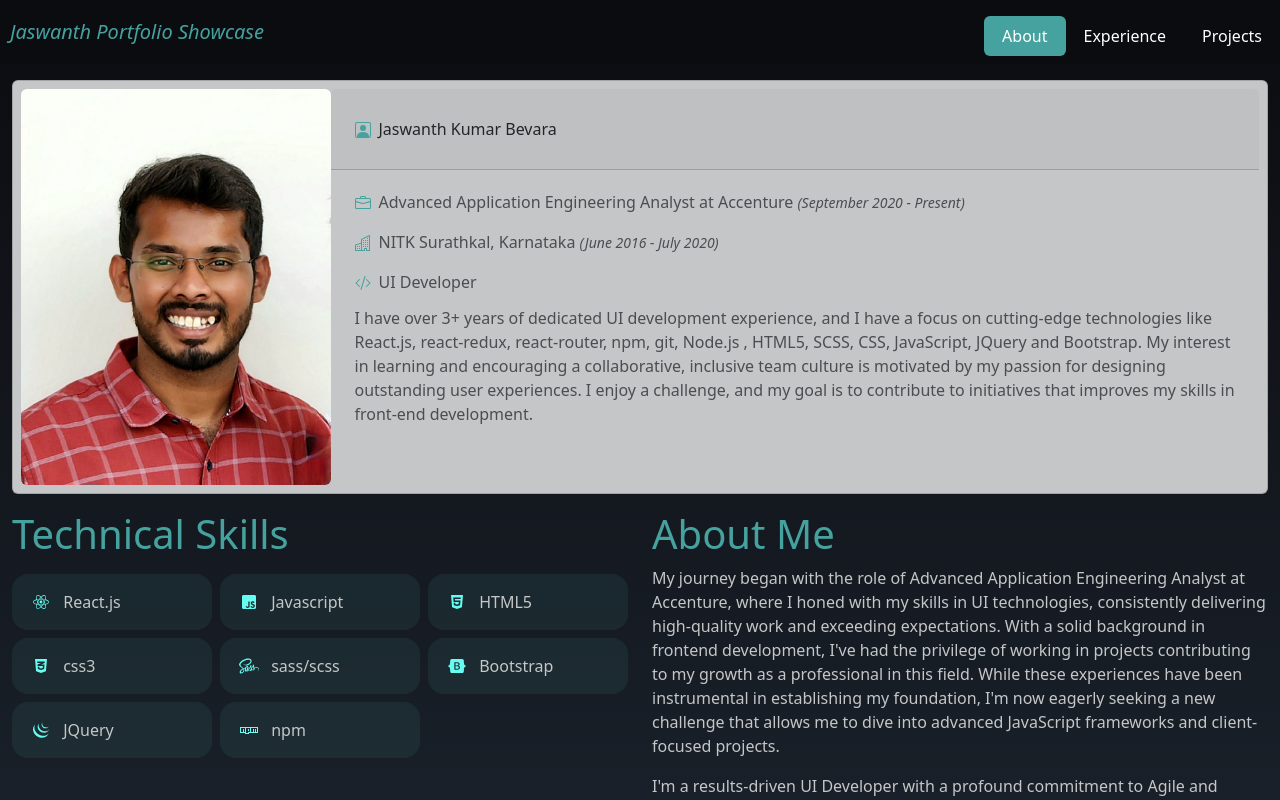
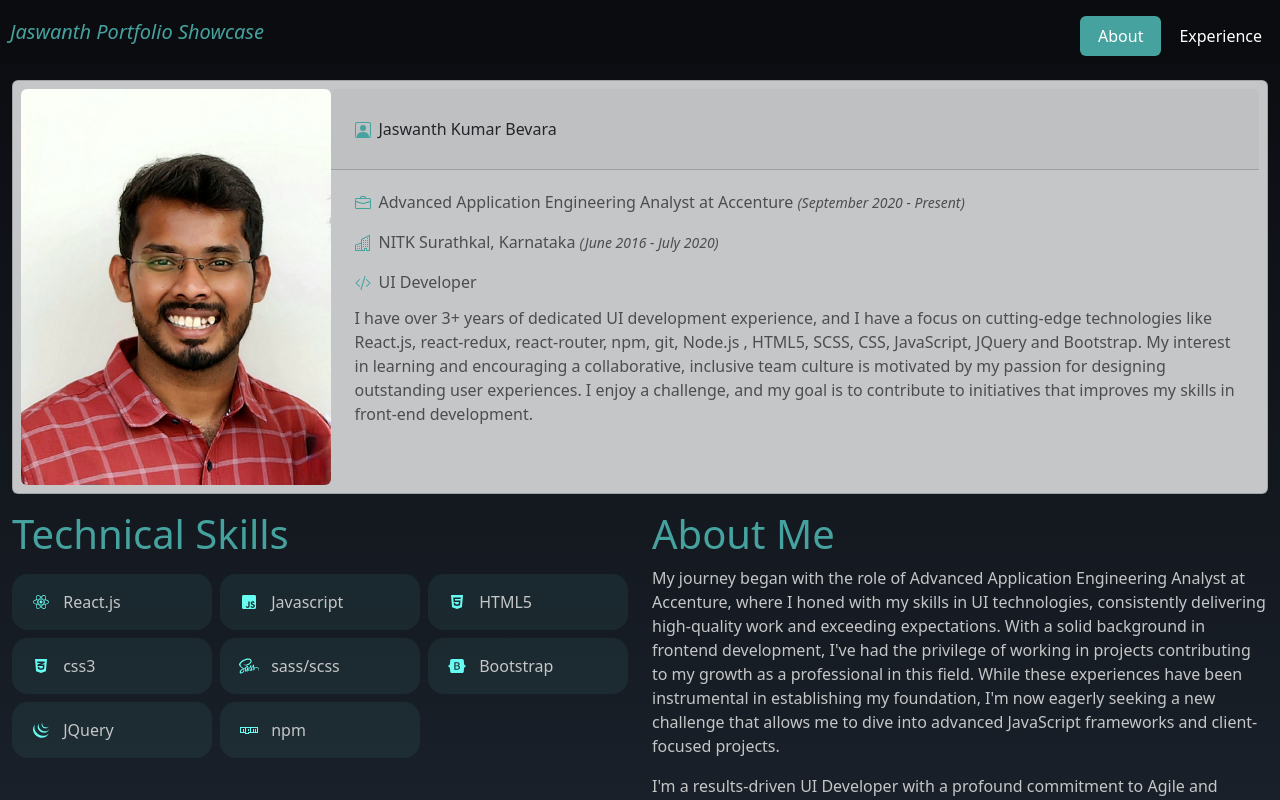
Before and after one commit to jaswanth-b-kumar/skillset-portfolio, a React (Create React App) app: page /contact in a window 1280 px wide. Shown: the top 800 px of the page. Built offline with nearby package versions, Linux system fonts and the light colour scheme.

Commit message:
Final commit

```diff
--- a/src/Components/Header/Header.js
+++ b/src/Components/Header/Header.js
@@ -19,7 +19,7 @@ function Header() {
                 <ul className="navbar-nav mr-auto nav-ul-custom">
                     <li className="nav-item"><NavLink className="nav-link" to='/'><span>About</span></NavLink></li>
                     <li className="nav-item"><NavLink className="nav-link" to='/experience'><span>Experience</span></NavLink></li>
-                    <li className="nav-item"><NavLink className="nav-link" to='/projects'><span>Projects</span></NavLink></li>
+                    {/* <li className="nav-item"><NavLink className="nav-link" to='/projects'><span>Projects</span></NavLink></li> */}
                     {/* <li className="nav-item"><NavLink className="nav-link" to='/contact'><span>Contact</span></NavLink></li> */}
                 </ul>
             </div>
```
